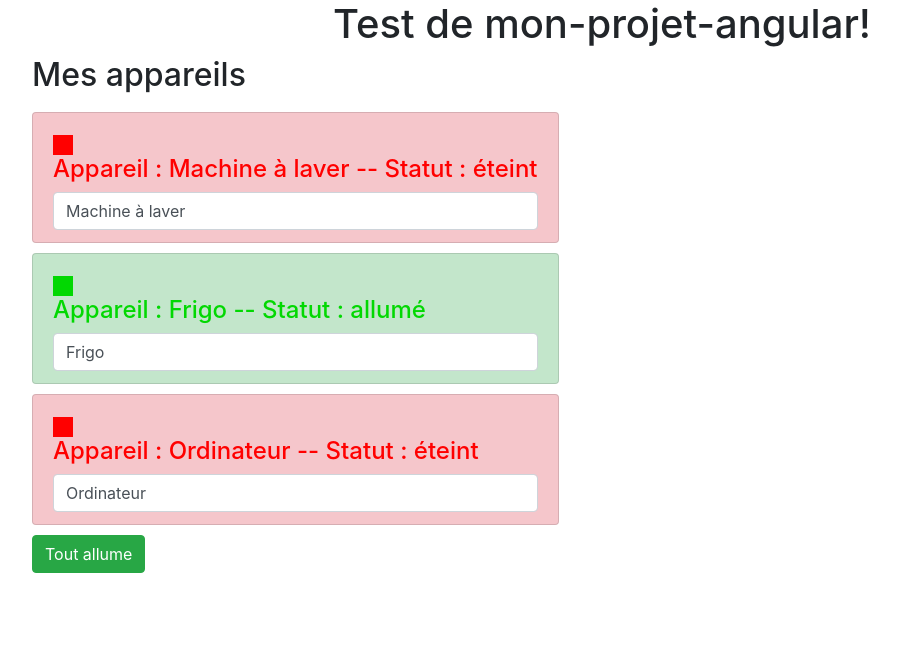
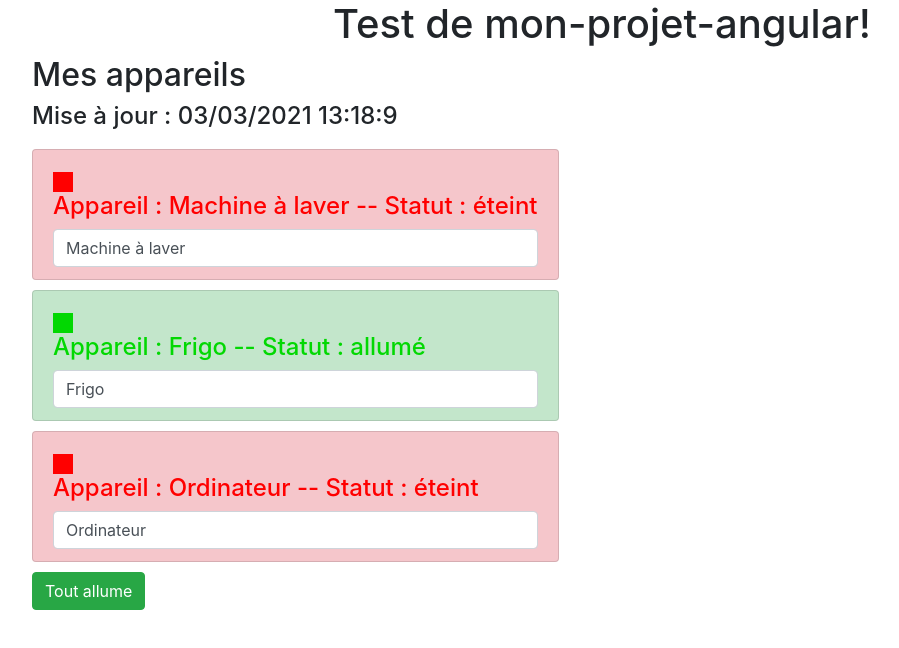
Before and after one commit to romualdblondiaux/mon-projet-angular, an Angular app: page / in a window 1280 px wide. Shown: the top 648 px of the page, without its empty margins (38-937 px from the left). Built offline with nearby package versions, Linux system fonts and the light colour scheme.

Commit message:
Pipe & async

```diff
--- a/src/app/app.component.html
+++ b/src/app/app.component.html
@@ -7,6 +7,7 @@
   <div class="row">
     <div class="col-xs-12">
       <h2>Mes appareils</h2>
+        <h4>Mise à jour : {{ lastUpdate | async | date: 'dd/MM/yyyy H:m:s' }}</h4>
       <ul class="list-group">
         <app-appareil style="margin-top:10px" *ngFor="let appareil of appareils" [appareilName]="appareil.name" [appareilStatus]="appareil.status"></app-appareil>
       </ul>
--- a/src/app/app.component.ts
+++ b/src/app/app.component.ts
@@ -8,6 +8,14 @@
 export class AppComponent {
   title = 'mon-projet-angular';
   isAuth = false;
+  lastUpdate = new Promise((resolve, reject) => {
+    const date = new Date();
+    setTimeout(
+      () => {
+        resolve(date);
+      }, 2000
+    );
+  });
 
   appareils = [
     {
```
Also changed, not shown: src/app/appareil/appareil.component.html (line endings or trailing spaces).
